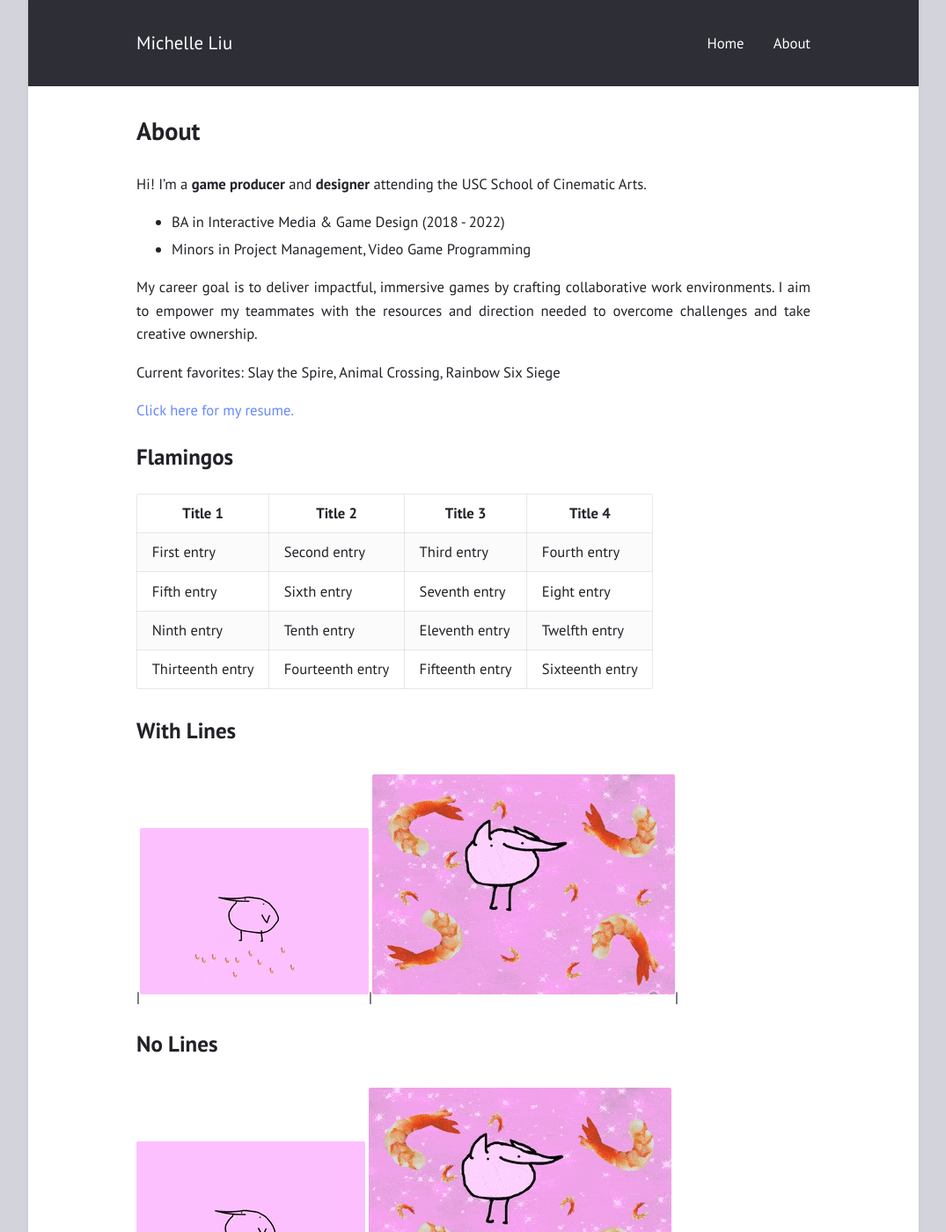
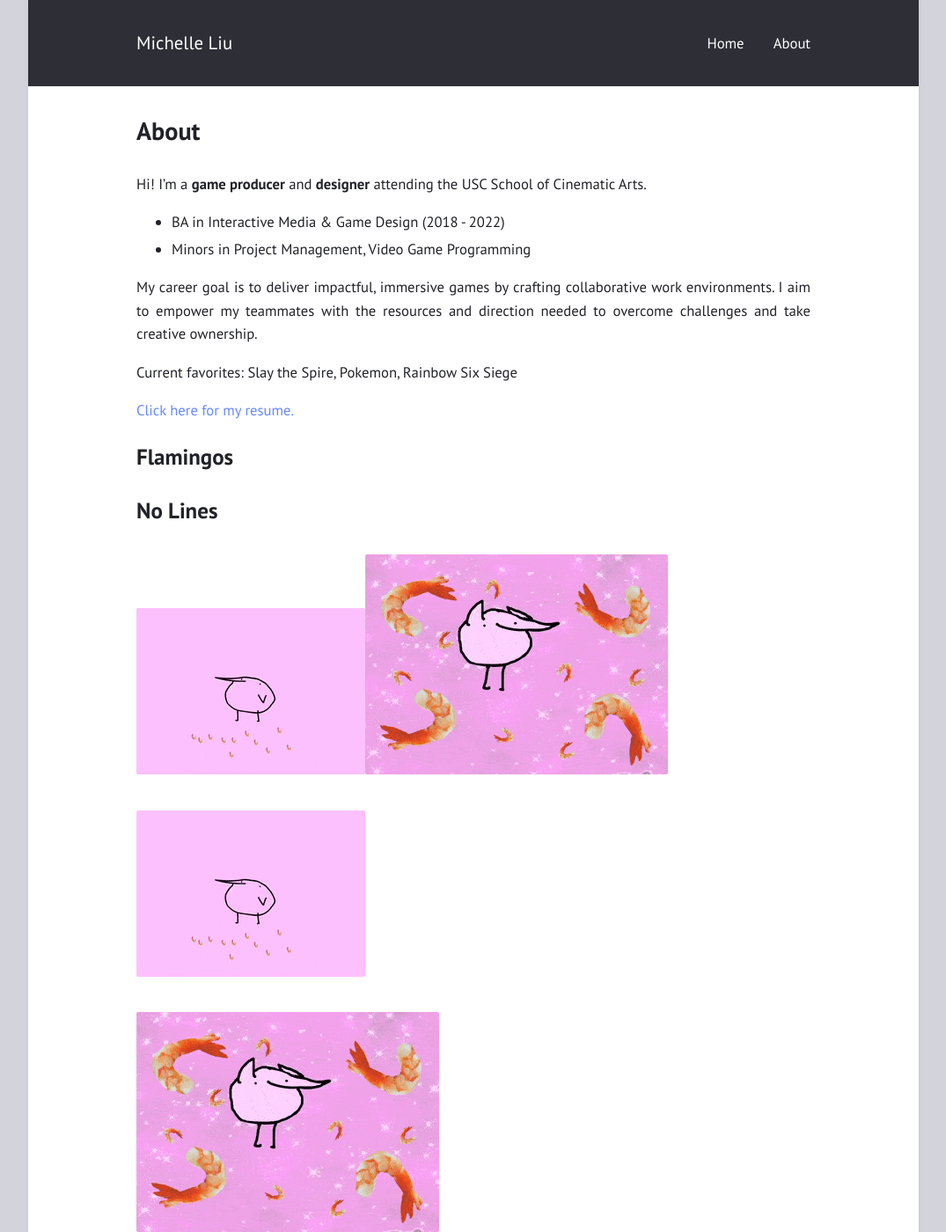
Before and after one commit to KeroMichelle/KeroMichelle.github.io, a Jekyll site: the page built from about.md, in a window 1280 px wide and 1400 px high. Shown: the whole window at 88% size, without its empty margins (102-1177 px from the left). Built offline with Jekyll 4.4.1, drawn with Linux system fonts in a browser that asks for light colours.

Commit message:
Content and menu update

```diff
--- a/about.md
+++ b/about.md
@@ -5,30 +5,20 @@ layout: page
 ---
 
 Hi! I'm a **game producer** and **designer** attending the USC School of Cinematic Arts.
-- BA in Interactive Media & Game Design (2018 - 2022)
-- Minors in Project Management, Video Game Programming
+* BA in Interactive Media & Game Design (2018 - 2022)
+* Minors in Project Management, Video Game Programming
 
 My career goal is to deliver impactful, immersive games by crafting collaborative work environments.
 I aim to empower my teammates with the resources and direction needed to overcome challenges and take creative ownership.
 
-Current favorites: Slay the Spire, Animal Crossing, Rainbow Six Siege
+Current favorites: Slay the Spire, Pokemon, Rainbow Six Siege
 
 [Click here for my resume.](https://www.linkedin.com/in/michelleliu6/){:target="_blank"}
 
 ## Flamingos
 
-| Title 1          | Title 2          | Title 3         | Title 4         |
-|------------------|------------------|-----------------|-----------------|
-| First entry      | Second entry     | Third entry     | Fourth entry    |
-| Fifth entry      | Sixth entry      | Seventh entry   | Eight entry     |
-| Ninth entry      | Tenth entry      | Eleventh entry  | Twelfth entry   |
-| Thirteenth entry | Fourteenth entry | Fifteenth entry | Sixteenth entry |
-
-## With Lines
-|![flamingo gif](/assets/images/kero.gif)|![dancing flamingo](/assets/images/kero arms up.gif)|
-
 ## No Lines
-![flamingo gif](/assets/images/kero.gif)|![dancing flamingo](/assets/images/kero arms up.gif)
+![flamingo gif](/assets/images/kero.gif)![dancing flamingo](/assets/images/kero arms up.gif)
 
 
 ![flamingo gif](/assets/images/kero.gif)
```
Also changed, not shown: _posts/2020-05-01-game-one.md (deleted, +0 -7 lines), _posts/game-one.md (added, +7 -0 lines), README.md.
